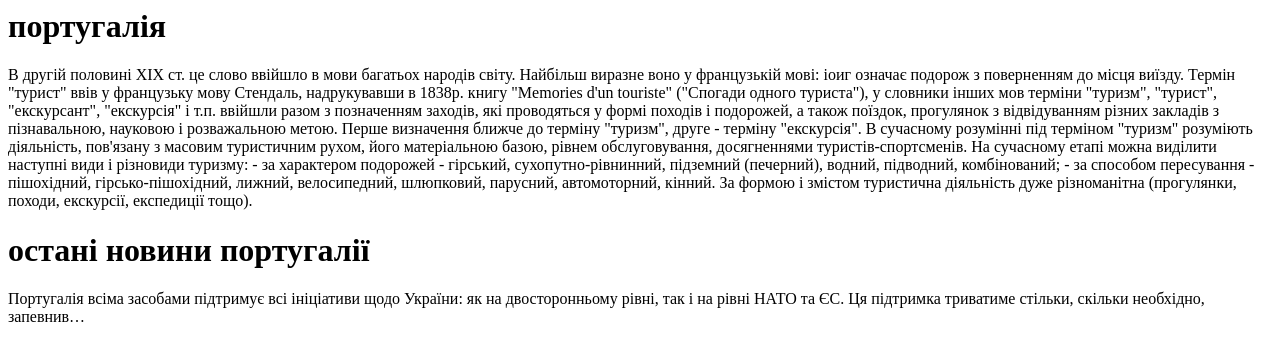
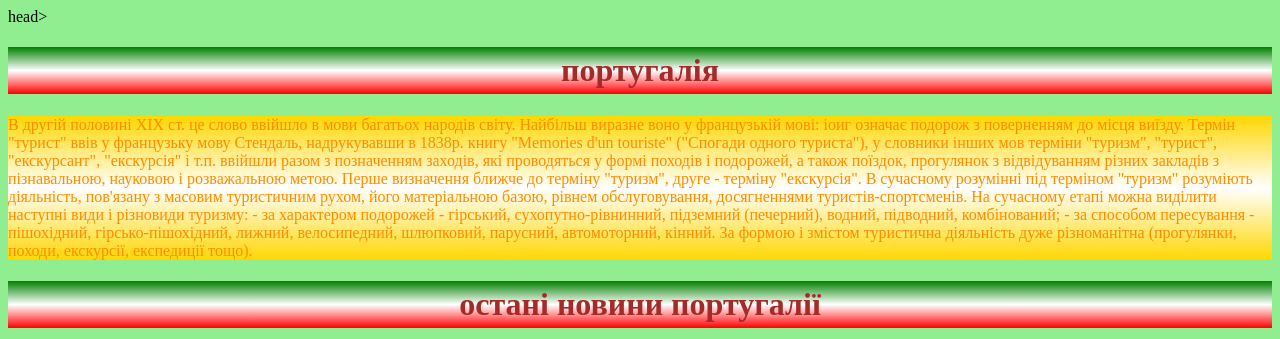
Before and after one commit to dashiiik/fdhgetxdh, a plain HTML site: page index.html in a window 1280 px wide. Shown: the top 339 px of the page. Drawn offline with Linux system fonts and the light colour scheme; grey boxes are pictures that could not be loaded.

Commit message:
Update index.html

```diff
--- a/index.html
+++ b/index.html
@@ -1,5 +1,8 @@
 <html>
     <body>
+        head>
+        <link rel="stylesheet" href="style.css">
+    </head>
         <header>
             <h1>португалія</h1>
         </header>
```
